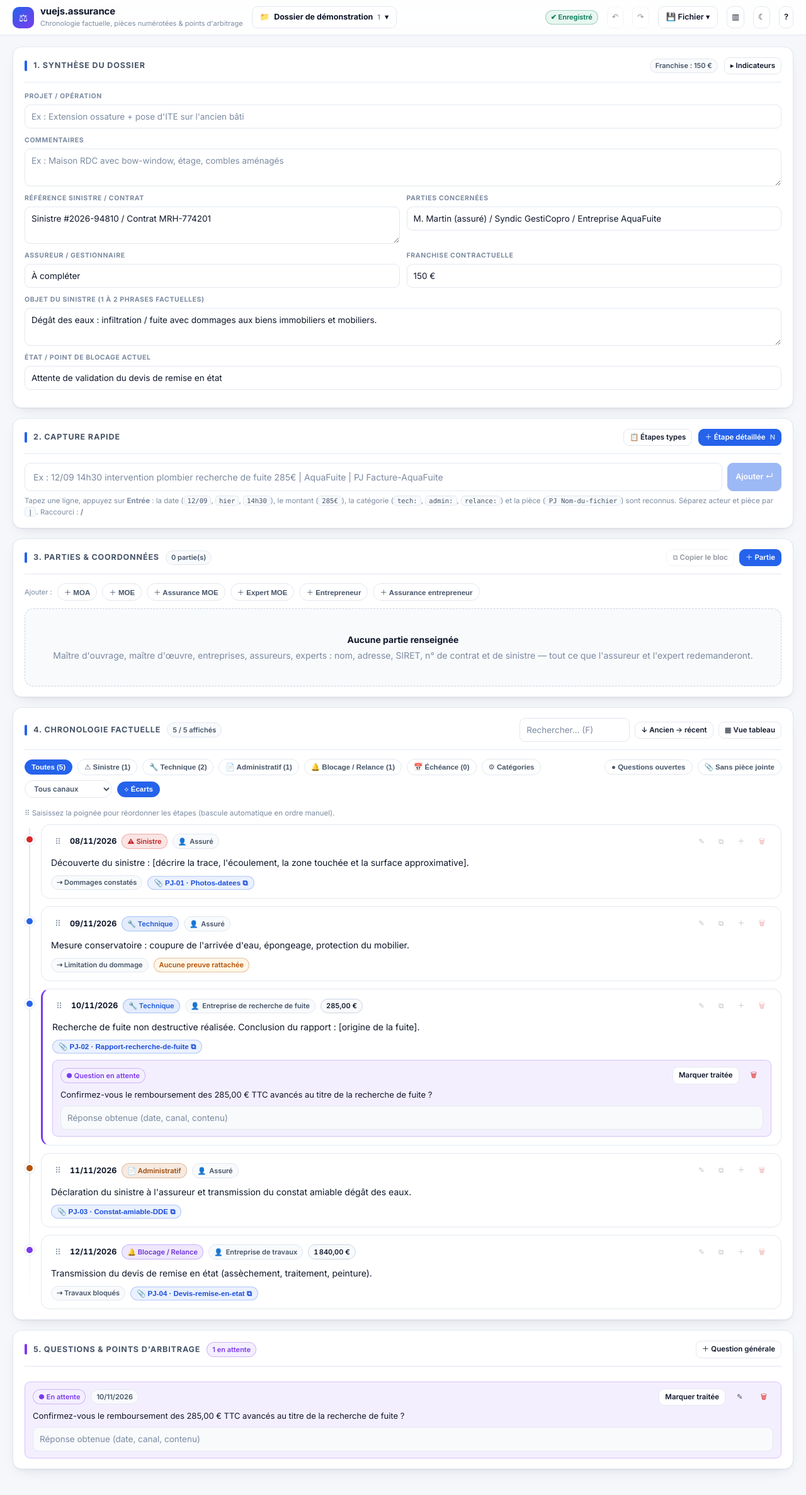
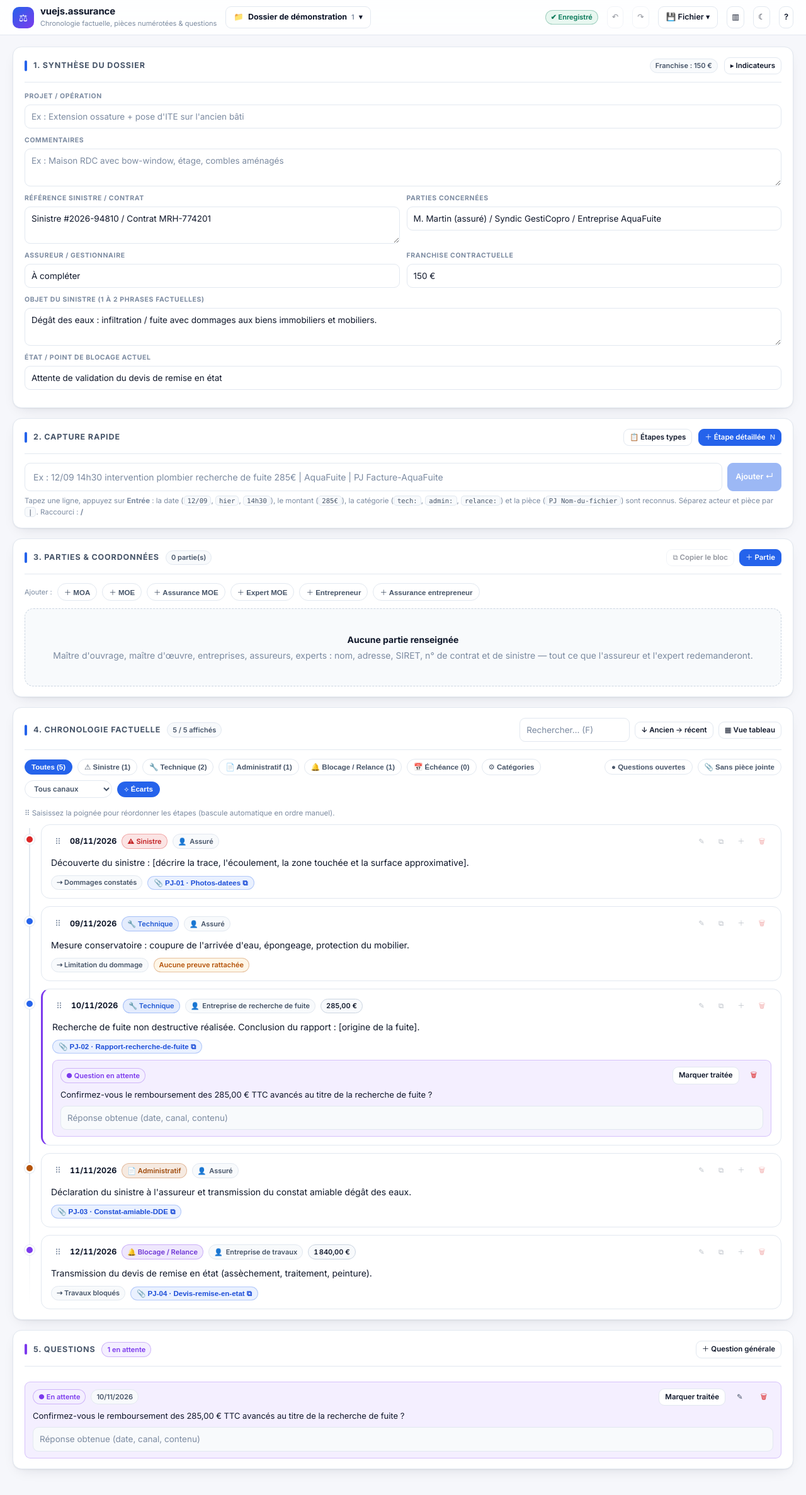
Before and after one commit to venantvr/vuejs.assurance, a Vue app: page / in a window 1280 px wide. Shown: the top 2374 px of the page at 63% size. Built offline with nearby package versions, Linux system fonts and the light colour scheme.

Commit message:
Renommer la section « Questions & points d'arbitrage » en « Questions »

```diff
--- a/src/components/AppTopBar.vue
+++ b/src/components/AppTopBar.vue
@@ -86,7 +86,7 @@ const saveLabels = {
         <div class="logo-mark">⚖</div>
         <div>
           <h1>vuejs.assurance</h1>
-          <p>Chronologie factuelle, pièces numérotées &amp; points d'arbitrage</p>
+          <p>Chronologie factuelle, pièces numérotées &amp; questions</p>
         </div>
       </div>
 
--- a/src/components/QuestionsPanel.vue
+++ b/src/components/QuestionsPanel.vue
@@ -46,7 +46,7 @@ function removeQuestion (id) {
   <section v-if="active" class="card card-pad questions-panel" :class="{ 'print-hide': !hasPrintableQuestions }">
     <div class="sec-head">
       <span class="sec-bar no-print violet" />
-      <h2>5. Questions &amp; points d'arbitrage</h2>
+      <h2>5. Questions</h2>
       <span class="badge no-print" :class="kpis.open ? 'badge-BLOCAGE' : 'badge-ok'">{{ kpis.open }} en attente</span>
       <span class="grow" />
       <button class="btn btn-sm no-print" @click="addQuestion">＋ Question générale</button>
--- a/src/components/StepDrawer.vue
+++ b/src/components/StepDrawer.vue
@@ -168,10 +168,10 @@ function confirmRemove () {
         </div>
 
         <div class="card card-pad question-card">
-          <b class="small">● Question / point d'arbitrage lié à cette étape</b>
+          <b class="small">● Question liée à cette étape</b>
           <label class="field question-field">
             <input v-model="form.question" placeholder="Ex : Confirmez-vous le remboursement des 285 € avancés au titre de la recherche de fuite ?">
-            <span class="xsmall muted">Remonte dans la section « Questions &amp; points d'arbitrage » (en bas de page) et dans le courrier généré.</span>
+            <span class="xsmall muted">Remonte dans la section « Questions » (en bas de page) et dans le courrier généré.</span>
           </label>
         </div>
       </div>
--- a/src/components/dialogs/PresetsDialog.vue
+++ b/src/components/dialogs/PresetsDialog.vue
@@ -24,7 +24,7 @@ function use (preset) {
         </span>
         <span>
           <template v-if="preset.actor">Intervenant proposé : {{ preset.actor }}</template>
-          <template v-if="preset.question"> · question d'arbitrage incluse</template>
+          <template v-if="preset.question"> · question incluse</template>
           <template v-if="preset.pjName"> · pièce jointe numérotée automatiquement</template>
         </span>
       </button>
```
Also changed, not shown: index.html (+1 -1 lines).
